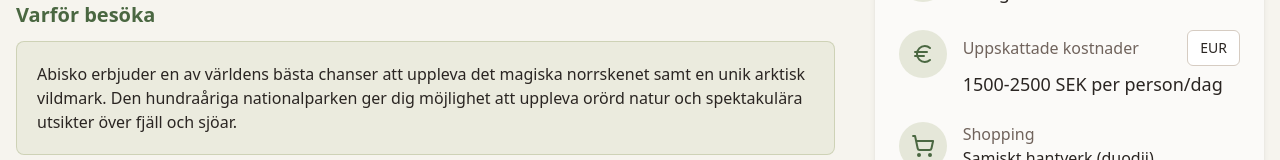
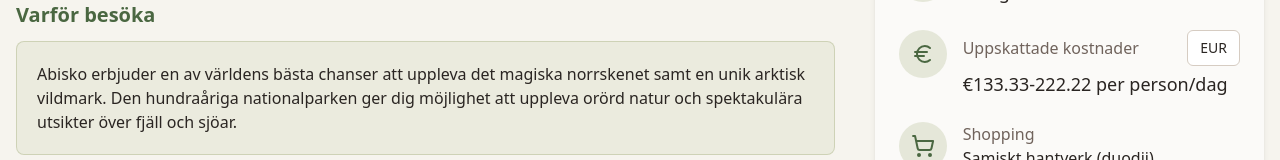
Before and after one commit to Kaye0425/ck-sverige-guide, a React (Vite) app: page /destination/abisko in a window 1280 px wide. Shown: the part 791-951 px from the top of the page. Built offline with nearby package versions, Linux system fonts and the light colour scheme.

Commit message:
feat: Implement currency conversion for expenses
Convert destination expenses to the selected currency, updating the display dynamically.

```diff
--- a/src/pages/DestinationDetail.tsx
+++ b/src/pages/DestinationDetail.tsx
@@ -1,4 +1,3 @@
-
 import React, { useEffect, useState } from 'react';
 import { useParams, Link, useNavigate } from 'react-router-dom';
 import { useLanguage } from '@/contexts/LanguageContext';
@@ -93,26 +92,44 @@ const DestinationDetail = () => {
 
   // Extract expense range from text (assumes format like "€50-100" or "€200" or "50-100 kr" or "200 kr")
   const extractExpenseRange = (expenseText) => {
-    // Updated regex to handle both EUR and SEK formats more accurately
+    // Check for Swedish krona format (e.g., "1500-2500 SEK per person/dag")
+    const sekFullMatch = expenseText.match(/(\d+)(?:-(\d+))?\s*(?:SEK|kr)\s+(.+)/i);
+    if (sekFullMatch) {
+      const min = parseInt(sekFullMatch[1]);
+      const max = sekFullMatch[2] ? parseInt(sekFullMatch[2]) : min;
+      const suffix = sekFullMatch[3] || ''; // Captures "per person/dag" or similar
+      return { min, max, suffix, currency: 'SEK' };
+    }
+
+    // Check for Euro format with suffix (e.g., "€50-100 per day")
+    const euroFullMatch = expenseText.match(/€(\d+)(?:-(\d+))?\s+(.+)/);
+    if (euroFullMatch) {
+      const min = parseInt(euroFullMatch[1]);
+      const max = euroFullMatch[2] ? parseInt(euroFullMatch[2]) : min;
+      const suffix = euroFullMatch[3] || '';
+      return { min, max, suffix, currency: 'EUR' };
+    }
+
+    // Standard formats without suffix
     const euroMatches = expenseText.match(/€(\d+)(?:-(\d+))?/);
-    const sekMatches = expenseText.match(/(\d+)(?:-(\d+))?\s*kr/);
+    const sekMatches = expenseText.match(/(\d+)(?:-(\d+))?\s*kr/i);
 
     if (euroMatches) {
       const min = parseInt(euroMatches[1]);
       const max = euroMatches[2] ? parseInt(euroMatches[2]) : min;
-      return { min, max, currency: 'EUR' };
+      return { min, max, suffix: '', currency: 'EUR' };
     } else if (sekMatches) {
       const min = parseInt(sekMatches[1]);
       const max = sekMatches[2] ? parseInt(sekMatches[2]) : min;
-      return { min, max, currency: 'SEK' };
+      return { min, max, suffix: '', currency: 'SEK' };
     }
 
-    return { min: 0, max: 0, currency: 'EUR' };
+    return { min: 0, max: 0, suffix: '', currency: 'EUR' };
   };
 
   // Convert expenses to selected currency
   const convertExpense = (expenseText) => {
-    const { min, max, currency } = extractExpenseRange(expenseText);
+    const { min, max, suffix, currency } = extractExpenseRange(expenseText);
 
     if (min === 0 && max === 0) return expenseText; // Return original if no match
 
@@ -128,18 +145,24 @@ const DestinationDetail = () => {
     }
 
     // Then convert from EUR to the target currency
-    const convertedMin = Math.round(minEUR * exchangeRates[selectedCurrency]);
-    const convertedMax = Math.round(maxEUR * exchangeRates[selectedCurrency]);
+    const convertedMin = (minEUR * exchangeRates[selectedCurrency]).toFixed(2);
+    const convertedMax = (maxEUR * exchangeRates[selectedCurrency]).toFixed(2);
 
     const symbol = currencySymbols[selectedCurrency];
 
-    // Format according to currency convention
+    // Format according to currency convention and include the suffix
     if (selectedCurrency === 'SEK' || selectedCurrency === 'DKK' || selectedCurrency === 'NOK') {
-      return min === max ? `${convertedMin} ${symbol}` : `${convertedMin}-${convertedMax} ${symbol}`;
+      return min === max
+        ? `${convertedMin} ${symbol} ${suffix}`.trim()
+        : `${convertedMin}-${convertedMax} ${symbol} ${suffix}`.trim();
     } else if (selectedCurrency === 'JPY') {
-      return min === max ? `${symbol}${convertedMin}` : `${symbol}${convertedMin}-${convertedMax}`;
+      return min === max
+        ? `${symbol}${convertedMin} ${suffix}`.trim()
+        : `${symbol}${convertedMin}-${convertedMax} ${suffix}`.trim();
     } else {
-      return min === max ? `${symbol}${convertedMin}` : `${symbol}${convertedMin}-${convertedMax}`;
+      return min === max
+        ? `${symbol}${convertedMin} ${suffix}`.trim()
+        : `${symbol}${convertedMin}-${convertedMax} ${suffix}`.trim();
     }
   };
 
```
